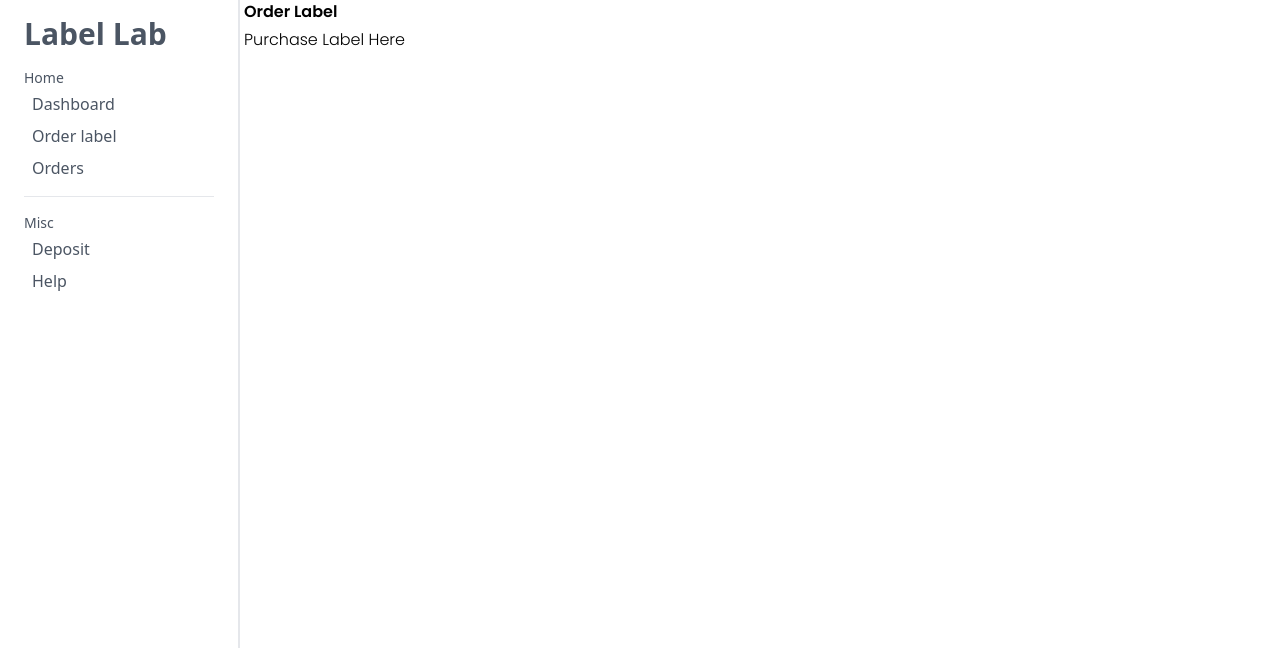
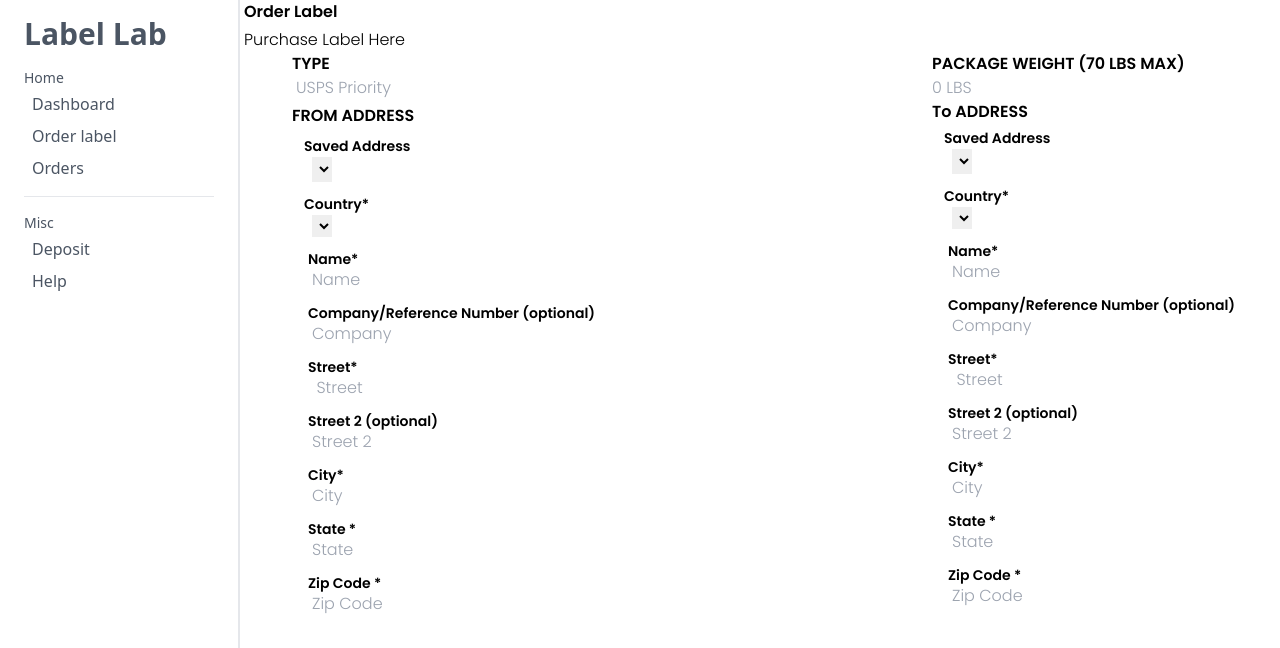
Before and after one commit to prathmesh988/prj23, a React (Vite) app: page /main/order-label in a window 1280 px wide. Shown: the top 648 px of the page. Built offline with nearby package versions, Linux system fonts and the light colour scheme.

Commit message:
added the orderLab

```diff
--- a/src/App.jsx
+++ b/src/App.jsx
@@ -37,7 +37,10 @@ const  RedirectingChildROutes=()=>{
   useEffect(() => {
     const updatePath = () => {
       const newPath = `${location.pathname}/Dashboard`;
+      console.log(newPath)
+
       navigate(newPath);
+
 
     };
 
--- a/src/Pages/Dashboard.jsx
+++ b/src/Pages/Dashboard.jsx
@@ -53,7 +53,7 @@ function DashboardSection() {
 
 const Dashboard = () => {
   return (
-    <div className="flex ">
+    <div className=" ">
       {/* <Sidebar /> */}
       <DashboardSection />
     </div>
--- a/src/Pages/OrderLabel.jsx
+++ b/src/Pages/OrderLabel.jsx
@@ -10,8 +10,190 @@ const OrderLabel = () => {
         <h3 className="font-[300]  ">Purchase Label Here</h3>
       </div>
       <div className=" flex flex-col items-center justify-center w-[100%]">
-          <div className="flex flex-col items-center justify-center  w-[90%]">
-            <div className="">
+          <div className="flex flex-col items-center justify-between  w-[90%]">
+            <div className="flex gap-80 w-[100%] ">
+                <div className="flex flex-col gap-1 grow" >
+                  <div>
+                    <h3 className="font-[600] text-[16px]">TYPE</h3>
+                    <span className="h-[40px] pl-1">
+                      <input type="text" placeholder="USPS Priority" name="" id="" />
+                    </span>
+
+                  </div>
+                    <h1 className="font-[600] text-[16px]">FROM ADDRESS</h1>
+                  <div className="flex flex-col gap-3 pl-3">
+                    <div>
+                      <h3 className="text-[14px] pt-1 font-[600] ">Saved Address</h3>
+                      <span className="pl-2 pb-1">
+                        <select name="" id="">
+                          <option value=''></option>
+                          <option value=''></option>
+                          <option value=''></option>
+                        </select>
+                      </span>
+                    </div>
+                    <div className=" text-[14px] ">
+                      <h3 className="font-[600]">Country*</h3>
+                      <span className="pl-2 pb-1">
+                        <select name="" id="">
+                          <option value=''></option>
+                          <option value=''></option>
+                          <option value=''></option>
+                        </select>
+                      </span>
+
+                    </div>
+                    <div className="text-[14px]">
+                      <h3 className="pl-1 font-[600]">Name*</h3>
+                      <span className="pl-2 pb-1">
+                            <input type="text" placeholder="Name" name="" id="" />
+
+                      </span>
+                    </div>
+                    <div className='text-[14px]'>
+                      <h3 className="pl-1 font-[600]">Company/Reference Number (optional)</h3>
+                    {/* <input type="text" placeholder="Name" name="" id="" /> */}
+                    <span className="pl-2 pb-1 pt-2">
+                            <input type="text" placeholder="Company" name="" id="" />
+
+                      </span>
+                    </div>
+                    <div className='text-[14px]'>
+                      <h3 className="pl-1 font-[600]">Street*</h3>
+                    {/* <input type="text" placeholder="Name" name="" id="" /> */}
+                    <span className="pl-2 pb-1 pt-2">
+                            <input type="text" placeholder=" Street " name="" id="" />
+
+                      </span>
+                    </div>
+                    <div className='text-[14px]'>
+                      <h3 className="pl-1 font-[600]">Street 2 (optional)</h3>
+                    {/* <input type="text" placeholder="Name" name="" id="" /> */}
+                    <span className="pl-2 pb-1 pt-2">
+                            <input type="text" placeholder="Street 2" name="" id="" />
+
+                      </span>
+                    </div>
+
+                    <div className='text-[14px]'>
+                      <h3 className="pl-1 font-[600]">City*</h3>
+                    {/* <input type="text" placeholder="Name" name="" id="" /> */}
+                    <span className="pl-2 pb-1 pt-2">
+                            <input type="text" placeholder="City" name="" id="" />
+
+                      </span>
+                    </div>
+
+                    <div className='text-[14px]'>
+                      <h3 className="pl-1 font-[600]">State *</h3>
+                    {/* <input type="text" placeholder="Name" name="" id="" /> */}
+                    <span className="pl-2 pb-1 pt-2">
+                            <input type="text" placeholder="State" name="" id="" />
+
+                      </span>
+                    </div>
+
+                    <div className='text-[14px]'>
+                      <h3 className="pl-1 font-[600]">Zip Code *</h3>
+                    {/* <input type="text" placeholder="Name" name="" id="" /> */}
+                    <span className="pl-2 pb-1 pt-2">
+                            <input type="text" placeholder="Zip Code  " name="" id="" />
+
+                      </span>
+                    </div>
+                  </div>
+                </div>
+                <div className="grow">
+                <div>
+
+                  <h3 className="font-[600] text-[16px]">PACKAGE WEIGHT (70 LBS MAX)</h3>
+                    <span className="h-[40px]"><input type="number" placeholder="0 LBS" name="" id="" /></span>
+                  </div>
+                  <h1 className="font-[600] text-[16px]">To ADDRESS</h1>
+                  <div className="flex flex-col gap-3 pl-3">
+                    <div>
+                      <h3 className="text-[14px] pt-1 font-[600] ">Saved Address</h3>
+                      <span className="pl-2 pb-1">
+                        <select name="" id="">
+                          <option value=''></option>
+                          <option value=''></option>
+                          <option value=''></option>
+                        </select>
+                      </span>
+                    </div>
+                    <div className=" text-[14px] ">
+                      <h3 className="font-[600]">Country*</h3>
+                      <span className="pl-2 pb-1">
+                        <select name="" id="">
+                          <option value=''></option>
+                          <option value=''></option>
+                          <option value=''></option>
+                        </select>
+                      </span>
+
+                    </div>
+                    <div className="text-[14px]">
+                      <h3 className="pl-1 font-[600]">Name*</h3>
+                      <span className="pl-2 pb-1">
+                            <input type="text" placeholder="Name" name="" id="" />
+
+                      </span>
+                    </div>
+                    <div className='text-[14px]'>
+                      <h3 className="pl-1 font-[600]">Company/Reference Number (optional)</h3>
+                    {/* <input type="text" placeholder="Name" name="" id="" /> */}
+                    <span className="pl-2 pb-1 pt-2">
+                            <input type="text" placeholder="Company" name="" id="" />
+
+                      </span>
+                    </div>
+                    <div className='text-[14px]'>
+                      <h3 className="pl-1 font-[600]">Street*</h3>
+                    {/* <input type="text" placeholder="Name" name="" id="" /> */}
+                    <span className="pl-2 pb-1 pt-2">
+                            <input type="text" placeholder=" Street " name="" id="" />
+
+                      </span>
+                    </div>
+                    <div className='text-[14px]'>
+                      <h3 className="pl-1 font-[600]">Street 2 (optional)</h3>
+                    {/* <input type="text" placeholder="Name" name="" id="" /> */}
+                    <span className="pl-2 pb-1 pt-2">
+                            <input type="text" placeholder="Street 2" name="" id="" />
+
+                      </span>
+                    </div>
+
+                    <div className='text-[14px]'>
+                      <h3 className="pl-1 font-[600]">City*</h3>
+                    {/* <input type="text" placeholder="Name" name="" id="" /> */}
+                    <span className="pl-2 pb-1 pt-2">
+                            <input type="text" placeholder="City" name="" id="" />
+
+                      </span>
+                    </div>
+
+                    <div className='text-[14px]'>
+                      <h3 className="pl-1 font-[600]">State *</h3>
+                    {/* <input type="text" placeholder="Name" name="" id="" /> */}
+                    <span className="pl-2 pb-1 pt-2">
+                            <input type="text" placeholder="State" name="" id="" />
+
+                      </span>
+                    </div>
+
+                    <div className='text-[14px]'>
+                      <h3 className="pl-1 font-[600]">Zip Code *</h3>
+                    {/* <input type="text" placeholder="Name" name="" id="" /> */}
+                    <span className="pl-2 pb-1 pt-2">
+                            <input type="text" placeholder="Zip Code  " name="" id="" />
+
+                      </span>
+                    </div>
+                  </div>
+
+
+                </div>
 
             </div>
           </div>
```
